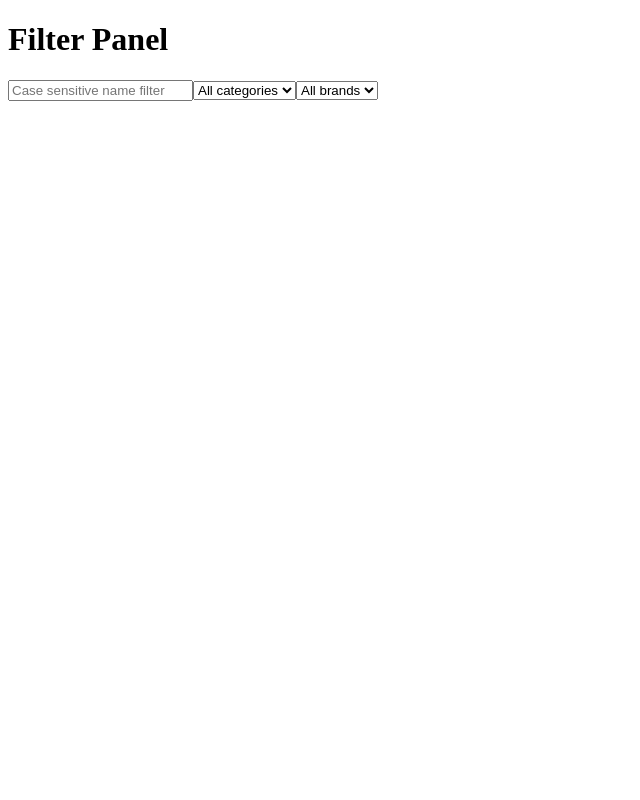
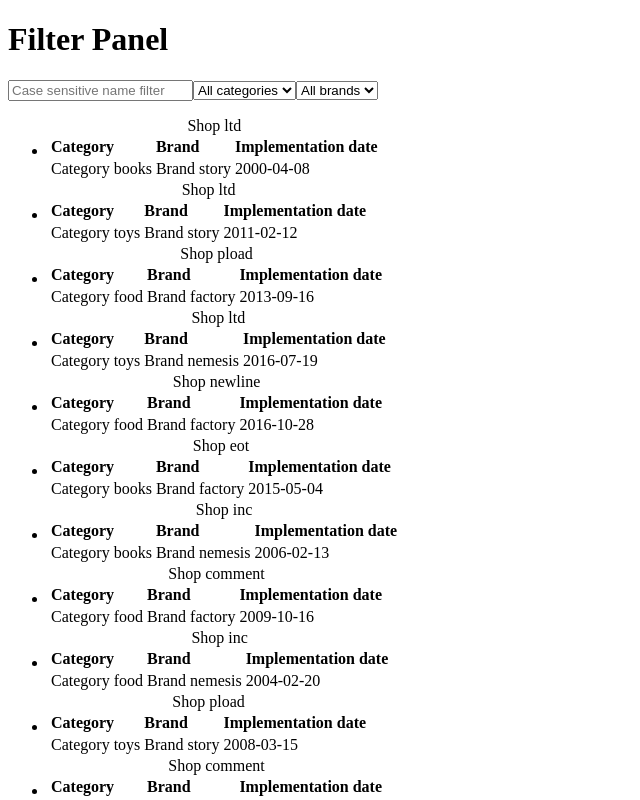
Before and after one commit to Piotr-Aueternum/finder, a React app: page / in a window 1280 px wide. Shown: the top 800 px of the page, without its empty margins (0-640 px from the left). Built offline with nearby package versions, Linux system fonts and the light colour scheme; the HTML template or start-up script is replaced by a standard one.

Commit message:
Connect companiesList to redux, created components for company

```diff
--- a/src/components/App.js
+++ b/src/components/App.js
@@ -1,8 +1,10 @@
 import React from 'react';
 import FilterForm from '../containers/FilterForm';
+import FilteredList from '../containers/FilteredList';
 
 export default () => (
   <main>
     <FilterForm />
+    <FilteredList />
   </main>
 );
--- /dev/null
+++ b/src/components/Company.js
@@ -0,0 +1,34 @@
+import React from 'react';
+import PropTypes from 'prop-types';
+
+const Company = (props) => {
+  const { name, categoryName, brandName, date } = props;
+  return (
+    <table>
+      <caption>{name}</caption>
+      <thead>
+        <tr>
+          <th>Category</th>
+          <th>Brand</th>
+          <th>Implementation date</th>
+        </tr>
+      </thead>
+      <tbody>
+        <tr>
+          <td>{categoryName}</td>
+          <td>{brandName}</td>
+          <td>{date}</td>
+        </tr>
+      </tbody>
+    </table>
+  );
+};
+
+Company.propTypes = {
+  name: PropTypes.string.isRequired,
+  categoryName: PropTypes.string.isRequired,
+  brandName: PropTypes.string.isRequired,
+  date: PropTypes.string.isRequired,
+};
+
+export default Company;
--- /dev/null
+++ b/src/components/CompanyList.js
@@ -0,0 +1,19 @@
+import React from 'react';
+import PropTypes from 'prop-types';
+import Company from './Company';
+
+const CompanyList = ({ data }) => (
+  <ul>
+    {data.map((item, key) => (
+      <li key={key}>
+        <Company {...item} />
+      </li>
+    ))}
+  </ul>
+);
+
+CompanyList.propTypes = {
+  data: PropTypes.arrayOf(PropTypes.object).isRequired,
+};
+
+export default CompanyList;
--- /dev/null
+++ b/src/containers/FilteredList.js
@@ -0,0 +1,8 @@
+import { connect } from 'react-redux';
+import CompanyList from '../components/CompanyList';
+
+const mapStateToProps = state => ({
+  data: state.data,
+});
+
+export default connect(mapStateToProps)(CompanyList);
--- a/src/data.js
+++ b/src/data.js
@@ -2,265 +2,256 @@
  * Generated by http://www.json-generator.com/
  * Sheme:
   [
-    '{{repeat(25, 40)}}',
+    '{{repeat(25, 37)}}',
     {
       name: 'Shop {{random("newline", "eot", "pload", "inc", "ltd", "comment")}}',
-      category_name: 'Category {{random("food", "toys", "books")}}',
+      categoryName: 'Category {{random("food", "toys", "books")}}',
       category: 'cat_{{random("a", "b", "c")}}',
-      brand_name: 'Brand {{random("factory", "nemesis", "story")}}',
-      brand: 'brand_{{random("a", "b", "c")}}'
+      brandName: 'Brand {{random("factory", "nemesis", "story")}}',
+      brand: 'brand_{{random("a", "b", "c")}}',
+      date: '{{date(new Date(2000, 0, 1), new Date(), "YYYY-MM-dd")}}'
     }
   ]
  */
-export default [{
-  name: 'Shop newline',
-  category_name: 'Category books',
-  category: 'cat_b',
-  brand_name: 'Brand factory',
+export default [
+  {
+    name: 'Shop ltd',
+    categoryName: 'Category books',
+    category: 'cat_c',
+    brandName: 'Brand story',
     brand: 'brand_c',
+    date: '2000-04-08',
   },
   {
     name: 'Shop ltd',
-  category_name: 'Category food',
-  category: 'cat_c',
-  brand_name: 'Brand story',
+    categoryName: 'Category toys',
+    category: 'cat_b',
+    brandName: 'Brand story',
+    brand: 'brand_c',
+    date: '2011-02-12',
+  },
+  {
+    name: 'Shop pload',
+    categoryName: 'Category food',
+    category: 'cat_b',
+    brandName: 'Brand factory',
+    brand: 'brand_c',
+    date: '2013-09-16',
+  },
+  {
+    name: 'Shop ltd',
+    categoryName: 'Category toys',
+    category: 'cat_b',
+    brandName: 'Brand nemesis',
     brand: 'brand_b',
+    date: '2016-07-19',
   },
   {
     name: 'Shop newline',
-  category_name: 'Category food',
+    categoryName: 'Category food',
+    category: 'cat_a',
+    brandName: 'Brand factory',
+    brand: 'brand_a',
+    date: '2016-10-28',
+  },
+  {
+    name: 'Shop eot',
+    categoryName: 'Category books',
     category: 'cat_c',
-  brand_name: 'Brand story',
+    brandName: 'Brand factory',
     brand: 'brand_b',
+    date: '2015-05-04',
+  },
+  {
+    name: 'Shop inc',
+    categoryName: 'Category books',
+    category: 'cat_a',
+    brandName: 'Brand nemesis',
+    brand: 'brand_c',
+    date: '2006-02-13',
+  },
+  {
+    name: 'Shop comment',
+    categoryName: 'Category food',
+    category: 'cat_b',
+    brandName: 'Brand factory',
+    brand: 'brand_a',
+    date: '2009-10-16',
+  },
+  {
+    name: 'Shop inc',
+    categoryName: 'Category food',
+    category: 'cat_a',
+    brandName: 'Brand nemesis',
+    brand: 'brand_c',
+    date: '2004-02-20',
   },
   {
     name: 'Shop pload',
-  category_name: 'Category toys',
+    categoryName: 'Category toys',
+    category: 'cat_c',
+    brandName: 'Brand story',
+    brand: 'brand_c',
+    date: '2008-03-15',
+  },
+  {
+    name: 'Shop comment',
+    categoryName: 'Category food',
     category: 'cat_a',
-  brand_name: 'Brand nemesis',
-  brand: 'brand_c',
+    brandName: 'Brand factory',
+    brand: 'brand_b',
+    date: '2013-03-19',
   },
   {
     name: 'Shop ltd',
-  category_name: 'Category toys',
-  category: 'cat_a',
-  brand_name: 'Brand story',
+    categoryName: 'Category toys',
+    category: 'cat_b',
+    brandName: 'Brand nemesis',
     brand: 'brand_c',
+    date: '2000-11-21',
   },
   {
     name: 'Shop inc',
-  category_name: 'Category toys',
+    categoryName: 'Category books',
+    category: 'cat_b',
+    brandName: 'Brand story',
+    brand: 'brand_c',
+    date: '2002-04-03',
+  },
+  {
+    name: 'Shop pload',
+    categoryName: 'Category books',
     category: 'cat_a',
-  brand_name: 'Brand story',
+    brandName: 'Brand nemesis',
+    brand: 'brand_b',
+    date: '2007-06-13',
+  },
+  {
+    name: 'Shop comment',
+    categoryName: 'Category books',
+    category: 'cat_b',
+    brandName: 'Brand nemesis',
+    brand: 'brand_b',
+    date: '2009-10-01',
+  },
+  {
+    name: 'Shop eot',
+    categoryName: 'Category books',
+    category: 'cat_c',
+    brandName: 'Brand story',
     brand: 'brand_c',
+    date: '2002-03-14',
   },
   {
     name: 'Shop ltd',
-  category_name: 'Category food',
+    categoryName: 'Category food',
+    category: 'cat_b',
+    brandName: 'Brand factory',
+    brand: 'brand_c',
+    date: '2000-09-02',
+  },
+  {
+    name: 'Shop eot',
+    categoryName: 'Category toys',
     category: 'cat_c',
-  brand_name: 'Brand story',
+    brandName: 'Brand factory',
     brand: 'brand_c',
+    date: '2006-07-14',
+  },
+  {
+    name: 'Shop ltd',
+    categoryName: 'Category toys',
+    category: 'cat_a',
+    brandName: 'Brand nemesis',
+    brand: 'brand_a',
+    date: '2009-08-02',
+  },
+  {
+    name: 'Shop eot',
+    categoryName: 'Category food',
+    category: 'cat_c',
+    brandName: 'Brand factory',
+    brand: 'brand_c',
+    date: '2014-02-25',
+  },
+  {
+    name: 'Shop inc',
+    categoryName: 'Category toys',
+    category: 'cat_a',
+    brandName: 'Brand nemesis',
+    brand: 'brand_c',
+    date: '2010-11-26',
+  },
+  {
+    name: 'Shop inc',
+    categoryName: 'Category books',
+    category: 'cat_a',
+    brandName: 'Brand story',
+    brand: 'brand_b',
+    date: '2001-11-21',
+  },
+  {
+    name: 'Shop comment',
+    categoryName: 'Category food',
+    category: 'cat_b',
+    brandName: 'Brand nemesis',
+    brand: 'brand_c',
+    date: '2008-08-15',
   },
   {
     name: 'Shop pload',
-  category_name: 'Category food',
-  category: 'cat_b',
-  brand_name: 'Brand nemesis',
-  brand: 'brand_a',
+    categoryName: 'Category books',
+    category: 'cat_a',
+    brandName: 'Brand nemesis',
+    brand: 'brand_c',
+    date: '2009-12-05',
   },
   {
-  name: 'Shop newline',
-  category_name: 'Category food',
-  category: 'cat_c',
-  brand_name: 'Brand story',
-  brand: 'brand_b',
+    name: 'Shop inc',
+    categoryName: 'Category food',
+    category: 'cat_b',
+    brandName: 'Brand factory',
+    brand: 'brand_c',
+    date: '2003-02-21',
+  },
+  {
+    name: 'Shop ltd',
+    categoryName: 'Category toys',
+    category: 'cat_a',
+    brandName: 'Brand story',
+    brand: 'brand_a',
+    date: '2004-10-19',
   },
   {
     name: 'Shop eot',
-  category_name: 'Category food',
-  category: 'cat_c',
-  brand_name: 'Brand factory',
+    categoryName: 'Category food',
+    category: 'cat_a',
+    brandName: 'Brand nemesis',
+    brand: 'brand_b',
+    date: '2013-09-06',
+  },
+  {
+    name: 'Shop eot',
+    categoryName: 'Category food',
+    category: 'cat_b',
+    brandName: 'Brand nemesis',
+    brand: 'brand_c',
+    date: '2008-11-02',
+  },
+  {
+    name: 'Shop ltd',
+    categoryName: 'Category toys',
+    category: 'cat_a',
+    brandName: 'Brand story',
     brand: 'brand_a',
+    date: '2017-03-29',
   },
   {
     name: 'Shop pload',
-  category_name: 'Category food',
+    categoryName: 'Category books',
     category: 'cat_c',
-  brand_name: 'Brand story',
+    brandName: 'Brand nemesis',
     brand: 'brand_a',
+    date: '2009-09-06',
   },
-{
-  name: 'Shop comment',
-  category_name: 'Category food',
-  category: 'cat_a',
-  brand_name: 'Brand story',
-  brand: 'brand_a',
-},
-{
-  name: 'Shop ltd',
-  category_name: 'Category food',
-  category: 'cat_c',
-  brand_name: 'Brand nemesis',
-  brand: 'brand_b',
-},
-{
-  name: 'Shop newline',
-  category_name: 'Category toys',
-  category: 'cat_b',
-  brand_name: 'Brand factory',
-  brand: 'brand_b',
-},
-{
-  name: 'Shop eot',
-  category_name: 'Category toys',
-  category: 'cat_b',
-  brand_name: 'Brand nemesis',
-  brand: 'brand_a',
-},
-{
-  name: 'Shop eot',
-  category_name: 'Category books',
-  category: 'cat_a',
-  brand_name: 'Brand factory',
-  brand: 'brand_a',
-},
-{
-  name: 'Shop newline',
-  category_name: 'Category food',
-  category: 'cat_c',
-  brand_name: 'Brand factory',
-  brand: 'brand_b',
-},
-{
-  name: 'Shop comment',
-  category_name: 'Category books',
-  category: 'cat_c',
-  brand_name: 'Brand factory',
-  brand: 'brand_c',
-},
-{
-  name: 'Shop ltd',
-  category_name: 'Category food',
-  category: 'cat_a',
-  brand_name: 'Brand factory',
-  brand: 'brand_b',
-},
-{
-  name: 'Shop pload',
-  category_name: 'Category food',
-  category: 'cat_c',
-  brand_name: 'Brand factory',
-  brand: 'brand_a',
-},
-{
-  name: 'Shop ltd',
-  category_name: 'Category food',
-  category: 'cat_b',
-  brand_name: 'Brand nemesis',
-  brand: 'brand_c',
-},
-{
-  name: 'Shop eot',
-  category_name: 'Category food',
-  category: 'cat_a',
-  brand_name: 'Brand story',
-  brand: 'brand_c',
-},
-{
-  name: 'Shop pload',
-  category_name: 'Category books',
-  category: 'cat_c',
-  brand_name: 'Brand nemesis',
-  brand: 'brand_c',
-},
-{
-  name: 'Shop inc',
-  category_name: 'Category food',
-  category: 'cat_a',
-  brand_name: 'Brand factory',
-  brand: 'brand_b',
-},
-{
-  name: 'Shop newline',
-  category_name: 'Category toys',
-  category: 'cat_c',
-  brand_name: 'Brand factory',
-  brand: 'brand_a',
-},
-{
-  name: 'Shop inc',
-  category_name: 'Category books',
-  category: 'cat_b',
-  brand_name: 'Brand nemesis',
-  brand: 'brand_c',
-},
-{
-  name: 'Shop pload',
-  category_name: 'Category toys',
-  category: 'cat_c',
-  brand_name: 'Brand nemesis',
-  brand: 'brand_a',
-},
-{
-  name: 'Shop pload',
-  category_name: 'Category food',
-  category: 'cat_b',
-  brand_name: 'Brand story',
-  brand: 'brand_a',
-},
-{
-  name: 'Shop comment',
-  category_name: 'Category food',
-  category: 'cat_a',
-  brand_name: 'Brand nemesis',
-  brand: 'brand_a',
-},
-{
-  name: 'Shop eot',
-  category_name: 'Category food',
-  category: 'cat_a',
-  brand_name: 'Brand factory',
-  brand: 'brand_a',
-},
-{
-  name: 'Shop ltd',
-  category_name: 'Category food',
-  category: 'cat_a',
-  brand_name: 'Brand story',
-  brand: 'brand_c',
-},
-{
-  name: 'Shop inc',
-  category_name: 'Category food',
-  category: 'cat_a',
-  brand_name: 'Brand nemesis',
-  brand: 'brand_b',
-},
-{
-  name: 'Shop ltd',
-  category_name: 'Category toys',
-  category: 'cat_b',
-  brand_name: 'Brand factory',
-  brand: 'brand_a',
-},
-{
-  name: 'Shop comment',
-  category_name: 'Category books',
-  category: 'cat_a',
-  brand_name: 'Brand factory',
-  brand: 'brand_b',
-},
-{
-  name: 'Shop comment',
-  category_name: 'Category books',
-  category: 'cat_c',
-  brand_name: 'Brand story',
-  brand: 'brand_c',
-},
-{
-  name: 'Shop newline',
-  category_name: 'Category food',
-  category: 'cat_c',
-  brand_name: 'Brand factory',
-  brand: 'brand_b',
-}];
+];
```
Lines whose indentation alone changed are shown as unchanged.
